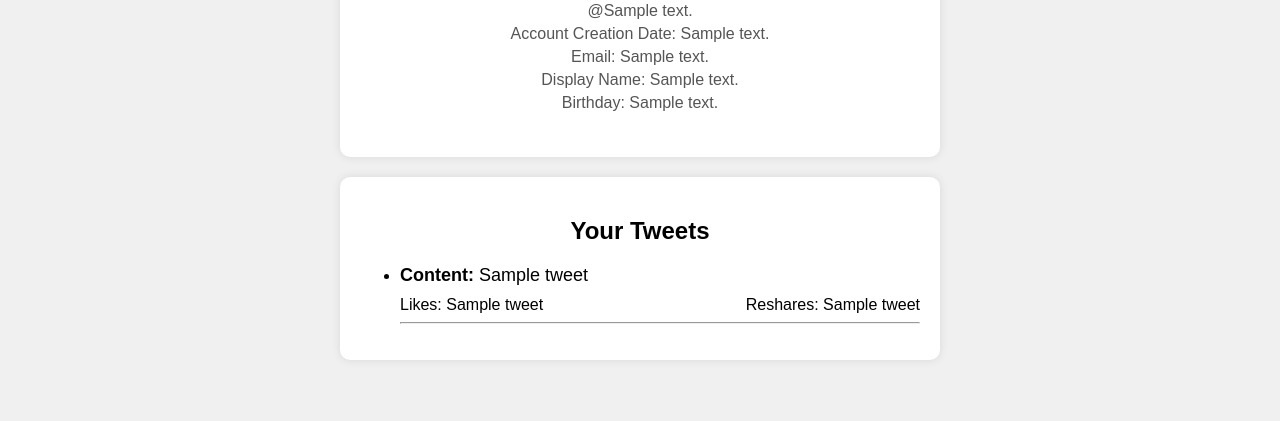
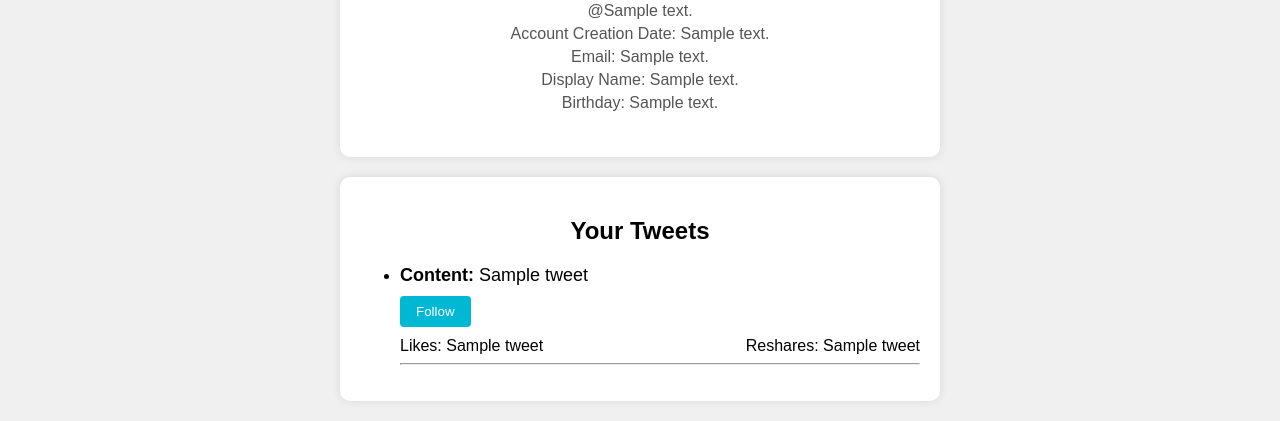
Before and after one commit to saharshgoenka/CSE412-SocialMediaSite, a Python web app: template flask/templates/profile.html in a window 1280 px wide. Shown: the part 415-836 px from the top of the page. Before the commit the page ends 775 px from the top, so only its background shows below. Run offline with Jinja, Linux system fonts and the light colour scheme; the template is opened without the code that fills it: most values are stand-ins (such as "Sample title", 1, 10 or a date in 2020).

Commit message:
Created a follow button

```diff
--- a/flask/templates/login.html
+++ b/flask/templates/login.html
@@ -45,13 +45,13 @@
         }
 
         input[type="submit"] {
-            background-color: #4CAF50;
+            background-color: #01b8d4;
             color: white;
             cursor: pointer;
         }
 
         input[type="submit"]:hover {
-            background-color: #45a049;
+            background-color: #01b8d4;
         }
 
         p {
--- a/flask/templates/profile.html
+++ b/flask/templates/profile.html
@@ -22,6 +22,16 @@
         main {
             max-width: 600px;
             margin: 20px auto;
+        }
+
+        .follow-button {
+            background-color: #01b8d4;
+            color: #fff;
+            padding: 8px 16px;
+            border: none;
+            border-radius: 4px;
+            cursor: pointer;
+            transition: background-color 0.3s ease;
         }
 
         .profile-container,
@@ -68,6 +78,10 @@
         .tweet p {
             margin: 0;
         }
+
+        .show {
+            display: block;
+        }
     </style>
 </head>
 <body>
@@ -99,6 +113,9 @@
                     <div style="font-size: 18px; margin: 10px 0;">
                         <strong>Content:</strong> {{ tweet[2] }}
                     </div>
+                    <button id="followButton" onclick="followUser()" class="follow-button">
+                        Follow
+                    </button>
                     <div style="display: flex; justify-content: space-between; align-items: center; margin-top: 10px;">
                         <div>
                             <!-- Like count -->
@@ -114,6 +131,22 @@
                 {% endfor %}
             </ul>
         </div>
+
+        <script>
+            const shouldShowButton = true;
+
+            // Get the button element by its id
+            const button = document.getElementById('followButton');
+
+            // Check the boolean value and toggle the button's visibility
+            if (shouldShowButton) {
+                // Show the button
+                button.style.display = 'show'; // or 'block' depending on your layout
+            } else {
+                // Hide the button
+                button.style.display = 'none';
+            }
+        </script>
     </main>
 
 </body>
```
Also changed, not shown: flask/app.py (+4 -4 lines), flask/templates/homepage.html (+14 -0 lines).
